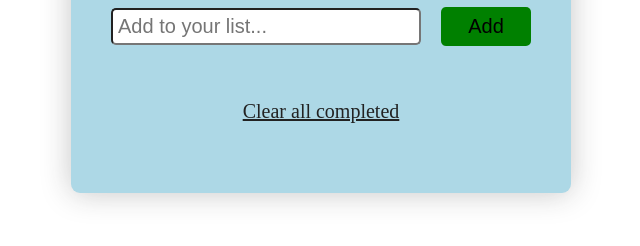
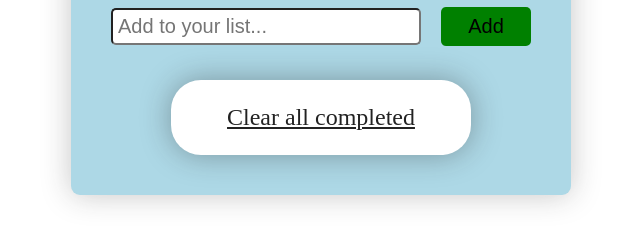
Before and after one commit to Alibaba2023/ToDoList, a website built with webpack: page src/index.html in a window 1280 px wide. Shown: the part 144-390 px from the top of the page, without its empty margins (319-959 px from the left). Built offline with nearby package versions, Linux system fonts and the light colour scheme.

Commit message:
style added to the All-completed

```diff
--- a/package.json
+++ b/package.json
@@ -9,7 +9,7 @@
     "start": "webpack serve --open",
     "build": "webpack",
     "predeploy": "npm run build",
-    "deploy":"gh-pages -d dist"
+    "deploy": "gh-pages -d dist"
   },
   "keywords": [],
   "author": "",
--- a/src/index.html
+++ b/src/index.html
@@ -21,7 +21,7 @@
 
     </ul>
     <div class="clear-completeds">
-      <p>Clear all completed</p>
+      <p class="all-completed">Clear all completed</p>
     </div>
   </div>
   <script type="module" src="https://unpkg.com/ionicons@7.1.0/dist/ionicons/ionicons.esm.js"></script>
--- a/src/style.css
+++ b/src/style.css
@@ -67,10 +67,7 @@
   display: block;
   width: 100%;
   text-align: center;
-  font-size: 20px;
-  padding: 30px 0;
-  color: #222;
-  text-decoration: underline;
+  margin-top: 30px;
 }
 
 .edit-div {
@@ -123,6 +120,18 @@ li form {
   border-radius: 5px;
 }
 
+.all-completed {
+  display: inline-block;
+  font-size: 24px;
+  color: #222;
+  width: 300px;
+  background-color: #fff;
+  text-decoration: underline;
+  padding: 24px 48px;
+  border-radius: 30px;
+  box-shadow: 0 0 30px #2222225e;
+}
+
 @media screen and (max-width: 440px) {
   li form {
     display: grid;
@@ -137,4 +146,8 @@ li form {
   .edit-input {
     grid-column: 1/-1;
   }
+
+  .all-completed {
+    padding: 16px 32px;
+  }
 }
```
Also changed, not shown: dist/index.bundle.js.
